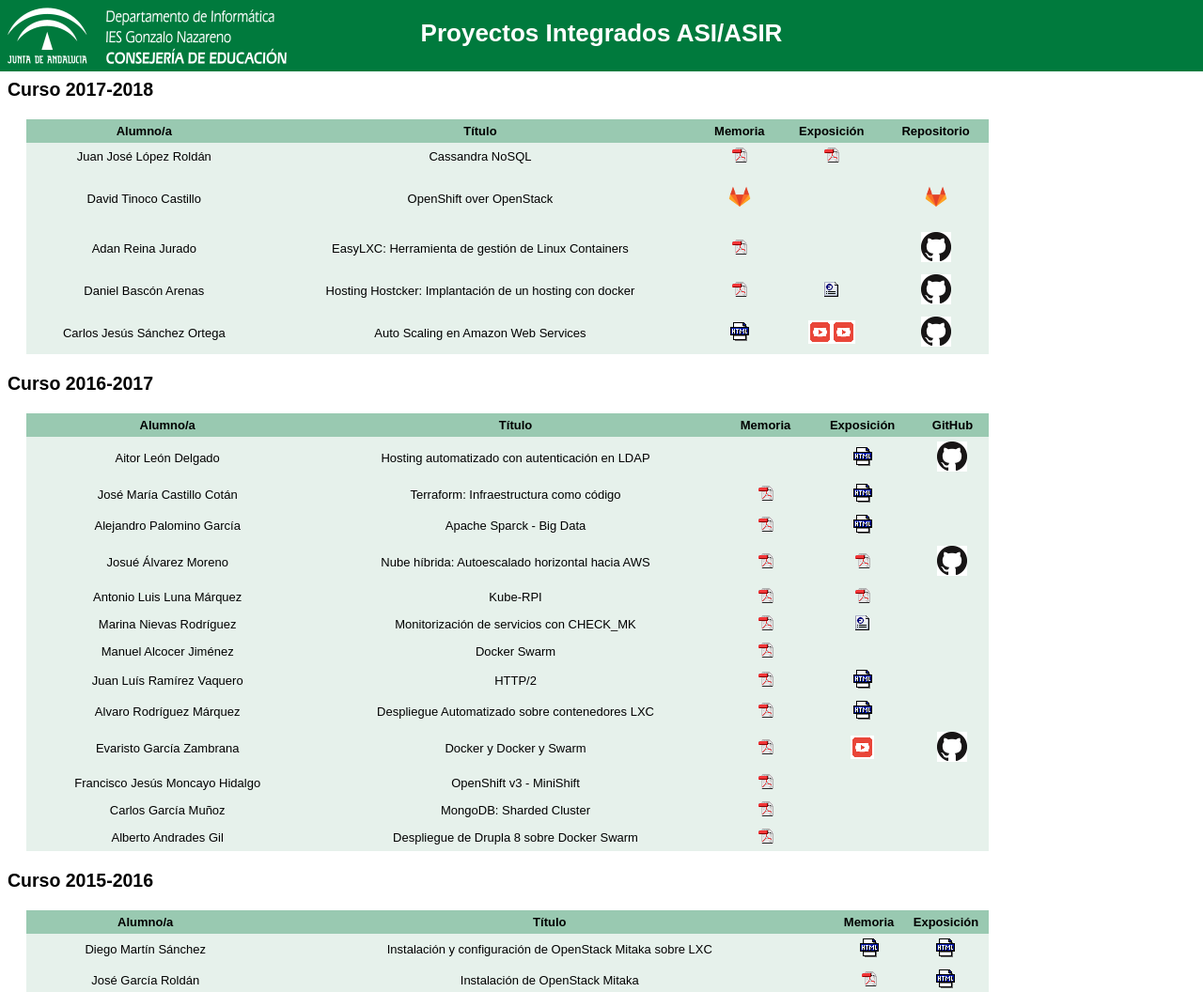
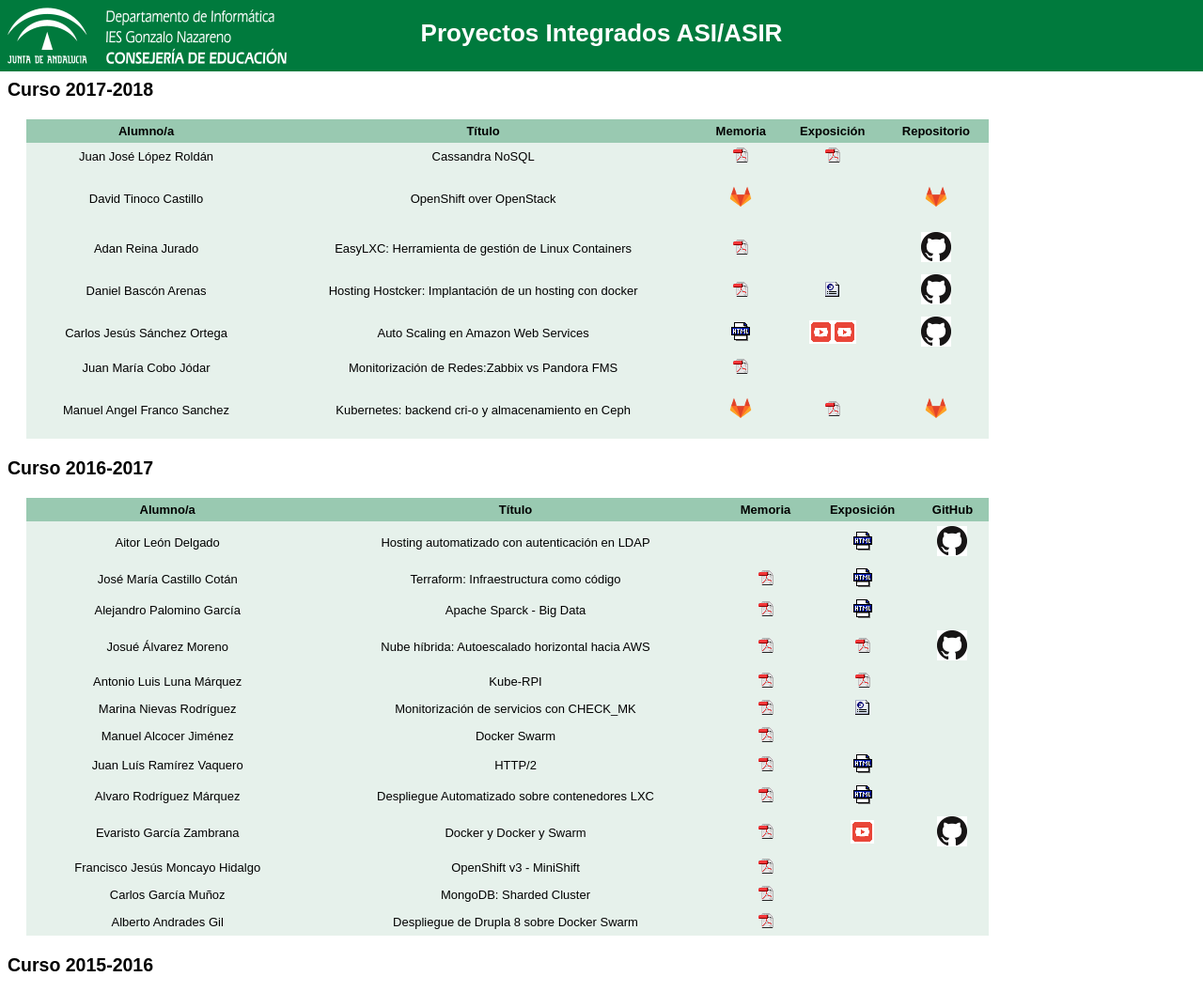
Before and after one commit to iesgn/proyectos_asir, a plain HTML site: page index.html in a window 1280 px wide. Shown: the top 1056 px of the page at 94% size. Drawn offline with Linux system fonts and the light colour scheme.

Commit message:
proyectos 2017-18

```diff
--- a/index.html
+++ b/index.html
@@ -60,6 +60,21 @@
 						<td><a href="https://youtu.be/1rfjP2PjWpU"><img src="img/youtube.png" alt="html-youtube"/></a><a href="https://youtu.be/HhN4E4zXpJU"><img src="img/youtube.png" alt="html-youtube"/></a></td>
 						<td><a href="https://github.com/iesgn/proyectoaws"><img src="img/github.png" alt="github-gif"/></a></td>
 				 </tr>
+					 <tr>
+						<td>Juan María Cobo Jódar</td>
+						<td>Monitorización de Redes:Zabbix vs Pandora FMS</td>
+						<td><a href="2017-18/Proyecto-JuanMaríaCobo.pdf"><img src="img/pdf.gif" alt="pdf"/></a></td>
+						<td></td>
+						<td></td>
+				 </tr>
+				 <tr>
+					<td>Manuel Angel Franco Sanchez</td>
+					<td>Kubernetes: backend cri-o y almacenamiento en Ceph</td>
+					<td><a href="https://gitlab.com/iesgn/K8s-crio-ceph/blob/master/README.md"><img src="img/gitlab.png" alt="html-gitlab"/></a></td>
+					<td><a href="https://gitlab.com/iesgn/K8s-crio-ceph/raw/master/presentacion.pdf"><img src="img/pdf.gif" alt="html-pdf"/></a></td>
+					<td><a href="https://gitlab.com/iesgn/K8s-crio-ceph/"><img src="img/gitlab.png" alt="html-gitlab"/></a></td>
+			   </tr>
+
 			 </table>
 
 	<h2><a name="2016-2017">Curso 2016-2017</a></h2>
```
Lines whose indentation alone changed are shown as unchanged.
